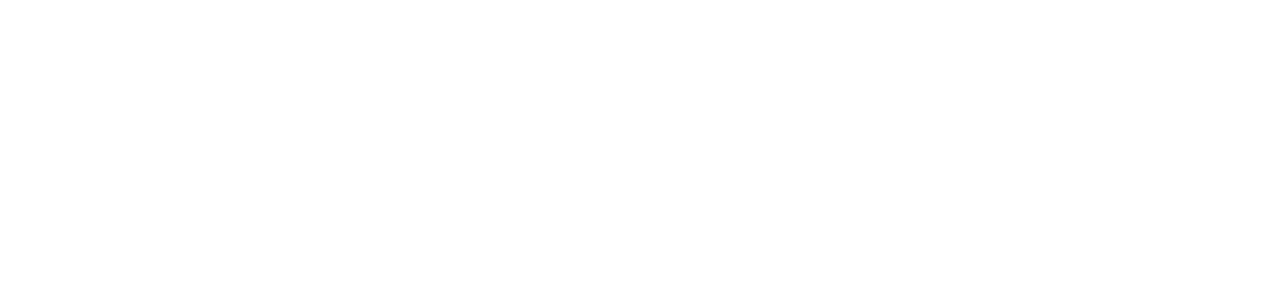
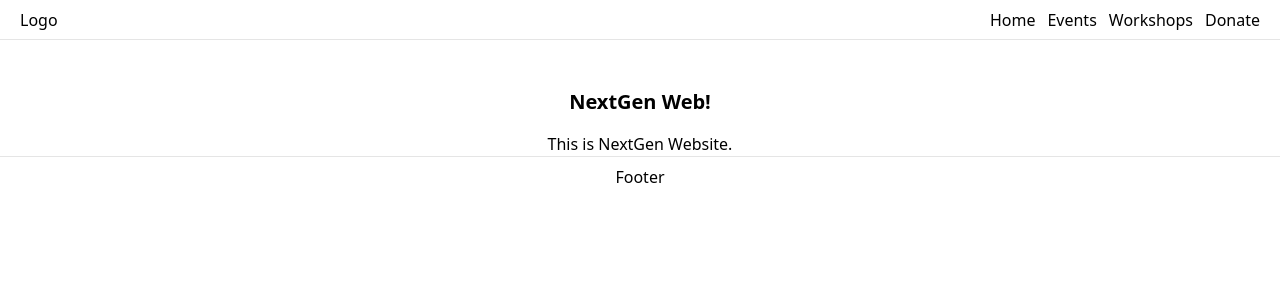
Before and after one commit to Zeye25/NextGen, a Next.js app: page / in a window 1280 px wide. Shown: the top 300 px of the page. Built offline with nearby package versions, Linux system fonts and the light colour scheme.

Commit message:
Folder Structure and Page Linking

```diff
--- /dev/null
+++ b/src/app/Donate/page.tsx
@@ -0,0 +1,7 @@
+export default function Donate() {
+  return (
+    <div className="text-center">
+        Donate
+    </div>
+  )
+}
--- /dev/null
+++ b/src/app/Events/page.tsx
@@ -0,0 +1,7 @@
+export default function Events() {
+  return (
+    <div className="text-center">
+        Events
+    </div>
+  )
+}
--- /dev/null
+++ b/src/app/Workshops/page.tsx
@@ -0,0 +1,7 @@
+export default function Workshops() {
+  return (
+    <div className="text-center">
+        Workshops
+    </div>
+  )
+}
--- a/src/app/layout.tsx
+++ b/src/app/layout.tsx
@@ -1,6 +1,8 @@
 import type { Metadata } from "next";
-import { Geist, Geist_Mono } from "next/font/google";
+import { Geist, Geist_Mono,  } from "next/font/google";
 import "./globals.css";
+import Header from "../components/header";
+import Footer from "@/components/footer";
 
 
 export default function RootLayout({
@@ -11,7 +13,11 @@
   return (
     <html lang="en">
       <body>
-        {children}
+        <div>
+          <Header />
+          {children}
+          <Footer />
+        </div>
       </body>
     </html>
   );
--- a/src/app/page.tsx
+++ b/src/app/page.tsx
@@ -1,4 +1,12 @@
 import Image from "next/image";
 
 export default function Home() {
+    return (
+        <div className="text-center pt-12">
+            <h1 className="text-xl capitalize font-bold mb-4">
+                NextGen Web!
+            </h1>
+            <p className="text-[16px]">This is NextGen Website.</p>
+        </div>
+    )
 }
--- /dev/null
+++ b/src/components/footer.tsx
@@ -0,0 +1,8 @@
+export default function Footer() {
+    return (
+        <div className="flex justify-center items-center mt-auto
+        border-black/10 border-t h-[40px] px-5">
+            Footer
+        </div>
+    )
+}
--- /dev/null
+++ b/src/components/header.tsx
@@ -0,0 +1,25 @@
+import Link from "next/link";
+
+export default function Header() {
+    return (
+        <div className="border-black/10 border-b h-[40px] flex
+        items-center justify-between px-5">
+            <div>Logo</div>
+
+            <ul className="flex items-center gap-3">
+                <li>
+                    <Link href="/">Home</Link>
+                </li>
+                <li>
+                    <Link href="/Events">Events</Link>
+                </li>
+                <li>
+                    <Link href="/Workshops">Workshops</Link>
+                </li>
+                <li>
+                    <Link href="/Donate">Donate</Link>
+                </li>
+            </ul>
+        </div>
+    );
+}
```
